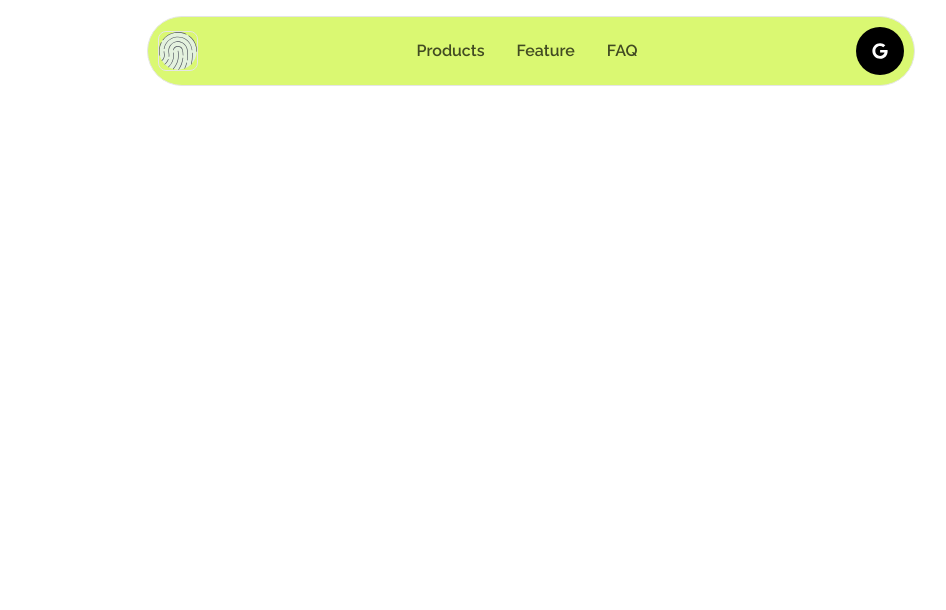
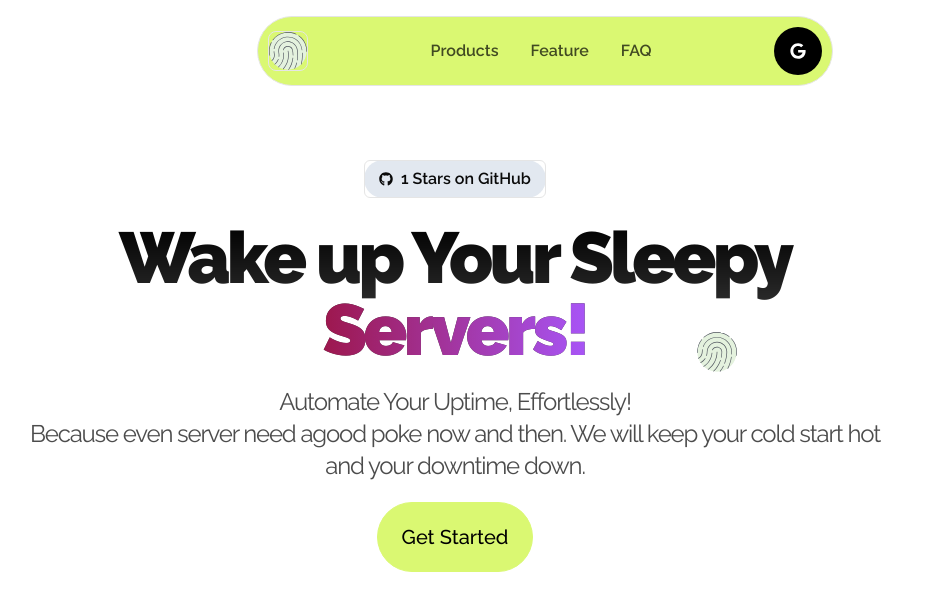
Before and after one commit to Agastya18/cronify-frontend, a Next.js app: page / in a window 1280 px wide. Shown: the top 610 px of the page, without its empty margins (185-1131 px from the left). Built offline with nearby package versions, Linux system fonts and the light colour scheme; no server answers.

Commit message:
add home page

```diff
--- a/src/app/page.js
+++ b/src/app/page.js
@@ -1,10 +1,13 @@
 import Image from "next/image";
 import Navbar from "@/components/layout/Navbar";
 import Footer from "@/components/layout/Footer";
+import Hero from "@/components/landing/Hero";
 export default function Home() {
   return (
     <>
     <Navbar/>
+    <Hero/>
+
 
     </>
   );
--- /dev/null
+++ b/src/components/landing/Hero.jsx
@@ -0,0 +1,124 @@
+'use client'
+import React from 'react'
+import Navbar from '../layout/Navbar';
+import Image from 'next/image'
+import { Ticket } from 'lucide-react';
+import Link from 'next/link'
+import { motion } from "framer-motion";
+import { Badge } from '../ui/badge'
+import logo from '@/public/logo.svg'
+import { Button } from '@/components/ui/button'
+import { FaGoogle } from 'react-icons/fa6'
+import { useRouter } from 'next/navigation'
+import { FaGithub } from "react-icons/fa";
+import { signIn, useSession } from 'next-auth/react'
+import cam from '@/public/cam.svg'
+const Hero = () => {
+    const item = {
+        hidden: { opacity: 0, y: 20 },
+        visible: { opacity: 1, y: 0 },
+      };
+  const session = useSession()
+  const router = useRouter()
+    const gitHubStars=1
+  return (
+    <section className="items-center md:mt-40 mt-28">
+      {/* <Navbar/> */}
+      <div className="container relative mx-auto px-4">
+
+
+        <Image
+          src={logo}
+          alt=""
+          className="absolute md:right-[20%] right-[10%] lg:right-[28%] rotate-12 md:top-[26%] top-[34%] lg:top-[34%] mt-8"
+          width={40}
+          height={40}
+        />
+
+        <div className="max-w-[600px] lg:max-w-[900px] mx-auto">
+       <div className=' flex items-center justify-center mb-2 '>
+      <div className='rounded-full bg-slate-200 mb-4'>
+      {gitHubStars ? (
+          <Link
+            href={'https://github.com/agastya18'}
+            target="_blank"
+            rel="noreferrer"
+            className="z-10"
+          >
+            <Badge
+              variant="outline"
+              aria-hidden="true"
+              className="rounded-md px-3.5 py-1.5 text-sm transition-all duration-1000 ease-out hover:opacity-80 md:text-base md:hover:-translate-y-2"
+            >
+              {/* <Icons.gitHub className="mr-2 size-3.5" aria-hidden="true" /> */}
+              <FaGithub className="mr-2 size-3.5" />
+              {gitHubStars} Stars on GitHub
+            </Badge>
+            <span className="sr-only">GitHub</span>
+          </Link>
+        ) : null}
+      </div>
+       </div>
+
+          <h1 className="text-4xl md:text-5xl lg:text-7xl font-bold tracking-tighter bg-gradient-to-b from-black to-black/70 text-transparent bg-clip-text text-center">
+           Wake up Your Sleepy  <span className="bg-gradient-to-r from-pink-800 to-purple-500 bg-clip-text font-extrabold text-transparent ">
+           Servers!
+            </span>
+          </h1>
+
+          <p className=" text-2xl tracking-tighter text-black/70 text-center mt-5">
+          Automate Your Uptime, Effortlessly! <br className="hidden md:block" />  Because even server need agood poke now and then. We will keep your cold start hot <br className="hidden md:block" /> and your downtime down.
+          </p>
+        </div>
+        <div className="flex   items-center justify-center mt-5 text-white">
+          {/* {!session?.data?.user ? (
+            <Button
+              className="pl-2 py-6 text-sm md:text-base bg-black rounded-2xl hover:bg-black "
+              onClick={async () => {
+               await signIn('google')
+              }}
+            >
+              <span className="flex items-center gap-2">
+                <div className="px-3 py-2 rounded-full border bg-white text-black">
+                  <FaGoogle />
+                </div>
+                Sign up with Google
+              </span>
+            </Button>
+          ) : (
+            <Button
+              className="pl-3 py-6 text-sm bg-black md:text-base rounded-2xl hover:bg-black"
+              onClick={() => {
+                router.push('/event')
+              }}
+            >
+              <span className="flex items-center gap-2 ">
+                <div className="px-3 py-2 rounded-full bg-white text-black ">
+                <Ticket className=' rounded-full' />
+                </div>
+                Go to events
+              </span>
+            </Button>
+          )} */}
+          <motion.button
+          variants={item}
+          className="group relative overflow-hidden overflow-x-hidden font-medium rounded-full text-xl py-5 px-6 bg-[#DAF872] text-black hover:border-black border border-[#DAF872]"
+        >
+          <span className="relative z-10">
+            {session?.user ? (
+              <Link href={"/dashboard"}>Go to Dashboard</Link>
+            ) : (
+              <Link href={"/signup"}>Get Started</Link>
+            )}
+          </span>
+          <span className="absolute inset-0 overflow-hidden rounded-md">
+            <span className="absolute left-0 aspect-square w-full origin-center -translate-x-full rounded-full bg-white transition-all duration-500 group-hover:-translate-x-0 group-hover:scale-150"></span>
+          </span>
+        </motion.button>
+        </div>
+      </div>
+    </section>
+  )
+}
+
+export default Hero
--- a/src/components/layout/Navbar.jsx
+++ b/src/components/layout/Navbar.jsx
@@ -38,9 +38,9 @@ const Navbar = () => {
   return (
     <header className="w-screen py-4 border-b md:border-none fixed top-0 left-0  right-0 bg-[#DAF872] md:bg-white/0 z-40 ">
 
-    <div className="container pl- px-3    ">
+    <div className="container  px-3    ">
 
-      <div className="    flex justify-between items-center md:border md:p-2.5  rounded-full max-w-2xl lg:max-w-3xl mx-auto  md:ml-80  md:bg-[#DAF872] md:backdrop:blur-xl ">
+      <div className="    flex justify-between items-center md:border md:p-2.5  rounded-full max-w-xl lg:max-w-xl mx-auto   lg:ml-[430px] md:bg-[#DAF872] md:backdrop:blur-xl ">
 
 
           <div className="border   h-10 w-10 rounded-lg inline-flex justify-center items-center">
--- /dev/null
+++ b/src/components/ui/badge.jsx
@@ -0,0 +1,34 @@
+import * as React from "react"
+import { cva } from "class-variance-authority";
+
+import { cn } from "@/lib/utils"
+
+const badgeVariants = cva(
+  "inline-flex items-center rounded-md border px-2.5 py-0.5 text-xs font-semibold transition-colors focus:outline-none focus:ring-2 focus:ring-ring focus:ring-offset-2",
+  {
+    variants: {
+      variant: {
+        default:
+          "border-transparent bg-primary text-primary-foreground shadow hover:bg-primary/80",
+        secondary:
+          "border-transparent bg-secondary text-secondary-foreground hover:bg-secondary/80",
+        destructive:
+          "border-transparent bg-destructive text-destructive-foreground shadow hover:bg-destructive/80",
+        outline: "text-foreground",
+      },
+    },
+    defaultVariants: {
+      variant: "default",
+    },
+  }
+)
+
+function Badge({
+  className,
+  variant,
+  ...props
+}) {
+  return (<div className={cn(badgeVariants({ variant }), className)} {...props} />);
+}
+
+export { Badge, badgeVariants }
```
Also changed, not shown: src/public/cam.svg (added).
